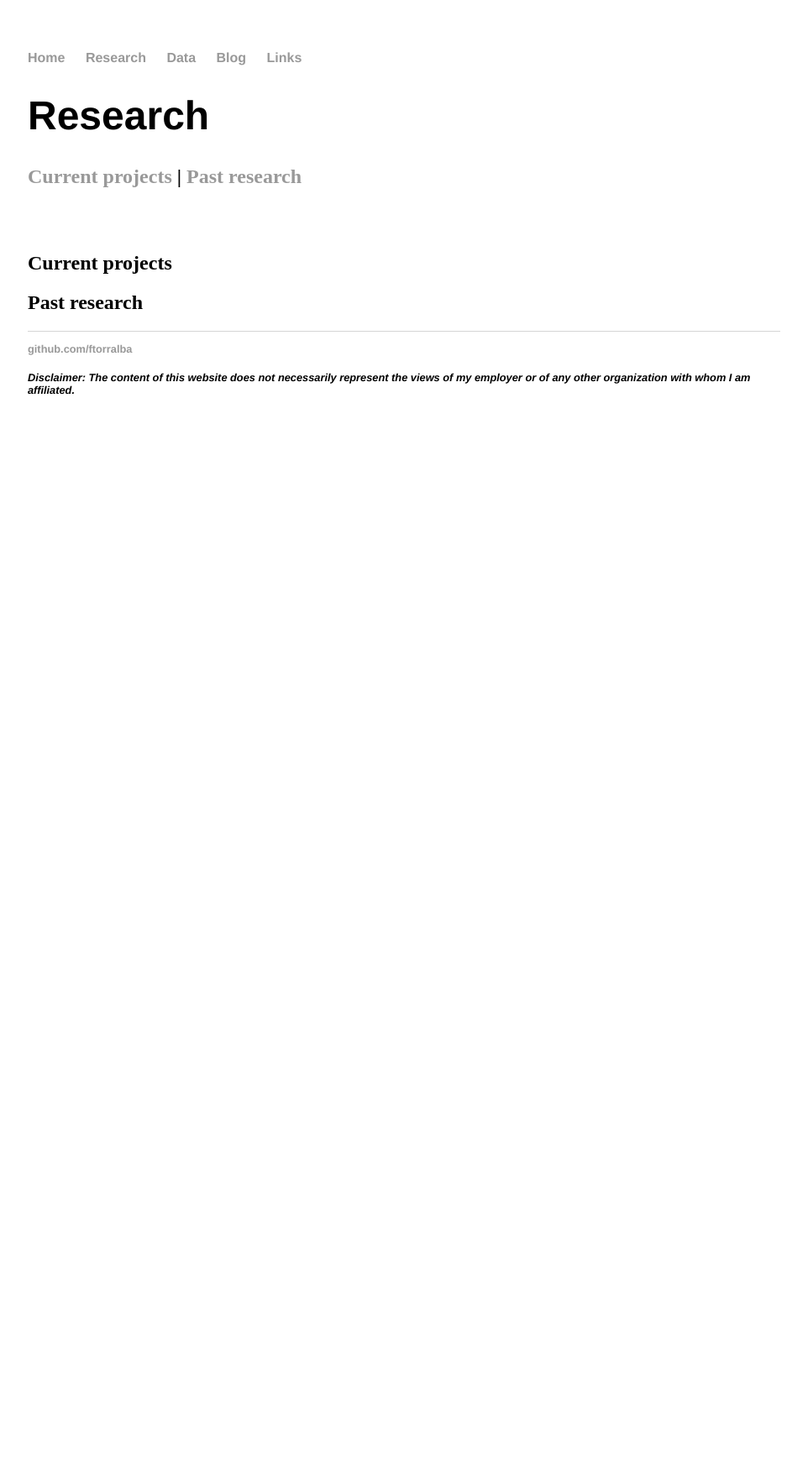
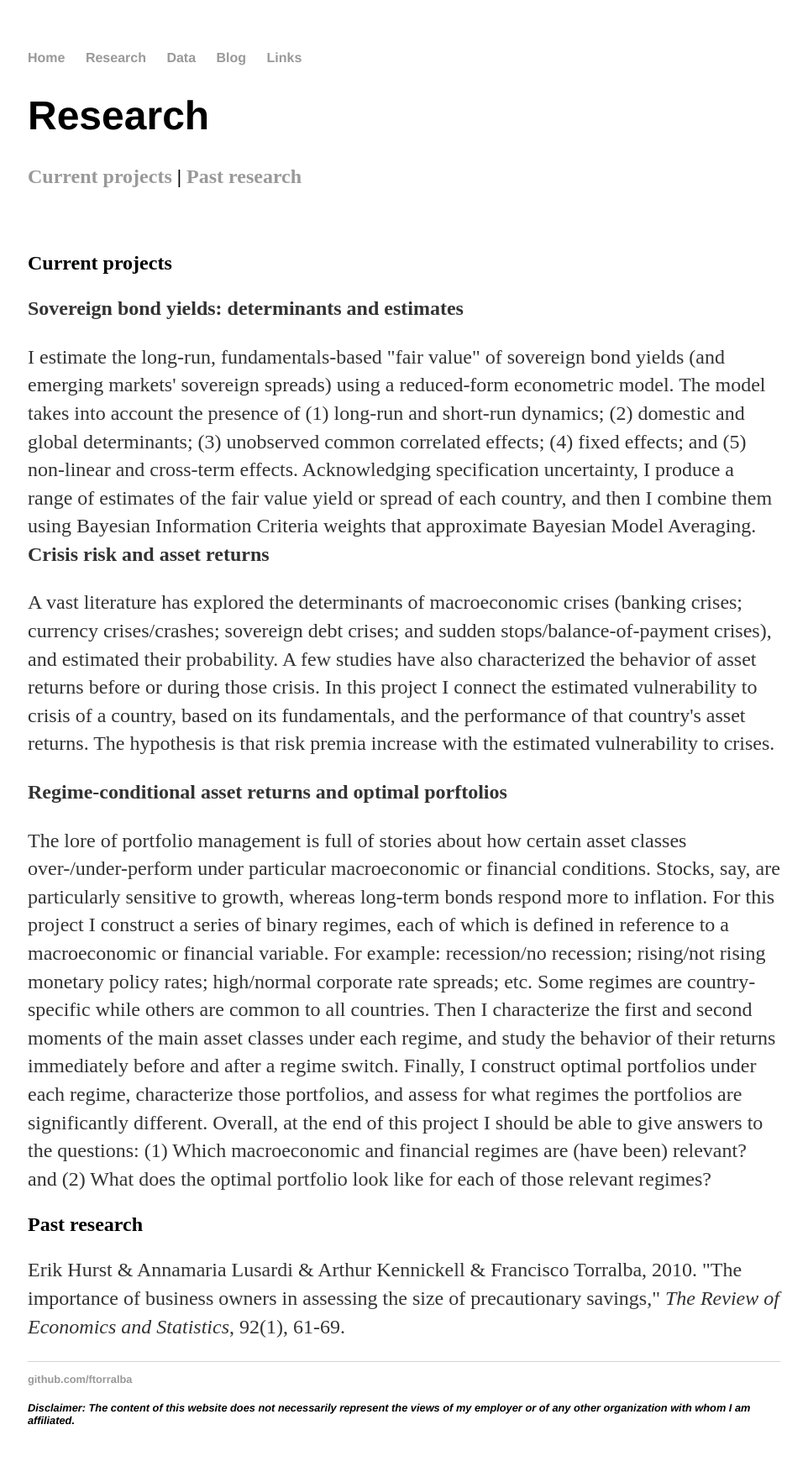
Before and after one commit to ftorralba/ftorralba.github.io, a Jekyll site: the page built from research.html, in a window 1280 px wide. Shown: the whole page at 84% size, without its empty margins (159-1121 px from the left). Built offline with Jekyll 4.4.1, drawn with Linux system fonts in a browser that asks for light colours; before the commit the page ends 900 px from its top, so only the background shows below that.

Commit message:
adding content to this page

```diff
--- a/research.html
+++ b/research.html
@@ -9,7 +9,42 @@ title: Research
 	<br />
 	<br />
    <h2 id="current_projects">Current projects</h2>
+	<p>
+		<b>Sovereign bond yields: determinants and estimates</b>
+	<p>
+		I estimate the long-run, fundamentals-based "fair value" of sovereign bond yields (and emerging markets' sovereign
+		spreads) using a reduced-form econometric model. The model takes into account the presence of (1) long-run and short-run
+		dynamics; (2) domestic and global determinants; (3) unobserved common correlated effects; (4) fixed effects; and
+		(5) non-linear and cross-term effects. Acknowledging specification uncertainty, I produce a range of estimates of
+		the fair value yield or spread of each country, and then I combine them using Bayesian Information Criteria weights that
+		approximate Bayesian Model Averaging.
+
+		<b>Crisis risk and asset returns</b>
+	<p>
+		A vast literature has explored the determinants of macroeconomic crises (banking crises; currency
+		crises/crashes; sovereign debt crises; and sudden stops/balance-of-payment crises), and estimated their probability. A
+		few studies have also characterized the behavior of asset returns before or during those crisis. In this project I
+		connect the estimated vulnerability to crisis of a country, based on its fundamentals, and the performance of
+		that country's asset returns. The hypothesis is that risk premia increase with the estimated vulnerability to crises.
+		<p>
+		<b>Regime-conditional asset returns and optimal porftolios</b>
+	<p>
+		The lore of portfolio management is full of stories about how certain asset classes over-/under-perform under
+		particular macroeconomic or financial conditions. Stocks, say, are particularly sensitive to growth, whereas
+		long-term bonds respond more to inflation. For this project I construct a series of binary regimes, each of which
+		is defined in reference to a macroeconomic or financial variable. For example: recession/no recession; rising/not rising
+		monetary policy rates; high/normal corporate rate spreads; etc. Some regimes are country-specific while others are
+		common to all countries. Then I characterize the first and second moments of the main asset classes under each regime,
+		and study the behavior of their returns immediately before and after a regime switch. Finally, I construct optimal
+		portfolios under each regime, characterize those portfolios, and assess for what regimes the portfolios are significantly
+		different. Overall, at the end of this project I should be able to give answers to the questions: (1) Which macroeconomic
+		and financial regimes are (have been) relevant? and (2) What does the optimal portfolio look like for each of those
+		relevant regimes?
+	<br />
 
    <h2 id="past_research">Past research</h2>
+	<p>
+	Erik Hurst & Annamaria Lusardi & Arthur Kennickell & Francisco Torralba, 2010. "The importance of business owners in
+	assessing the size of precautionary savings," <i>The Review of Economics and Statistics</i>, 92(1), 61-69.
 
 </div><!-- /.container -->
```
